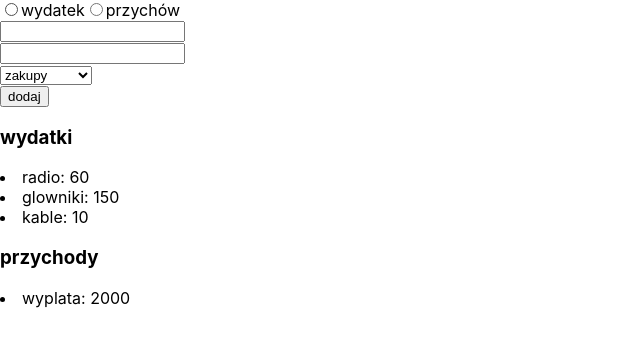
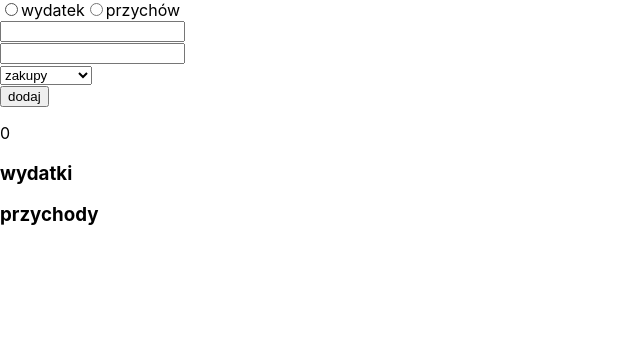
Before and after one commit to mateu52/week4zadania, a React (Create React App) app: page / in a window 1280 px wide. Shown: the top 346 px of the page, without its empty margins (0-640 px from the left). Built offline with nearby package versions, Linux system fonts and the light colour scheme.

Commit message:
zad4 licznik ustawony SUM-ok

```diff
--- a/src/Expense/Expense.js
+++ b/src/Expense/Expense.js
@@ -29,12 +29,15 @@ const sumFun=(initVal)=>{
 
 function Expense(){
 
-    const [expens, setExpense] =useState(expensData);
-    const [income, setIncome] =useState(incomeData);
-    const [expensIn, setExpenseIn] =useState([]);
+    //const [expens, setExpense] =useState(expensData);
+    //const [income, setIncome] =useState(incomeData);
+    const [expens, setExpense] =useState([]);
+    const [income, setIncome] =useState([]);
+
+    //const [expensIn, setExpenseIn] =useState([]);
     const [cost, handleSetCost, resetCost]=useInput("");
-    const [licz, setLicz]=useState("");
-
+    const [licz, setLicz]=useState(0);
+    //const [];
 
     const {register, handleSubmit} = useForm();
 
@@ -46,14 +49,14 @@ function Expense(){
                 id: uuid4(),
                 type:radio1,
                 name:d.name,
-                amount:parseInt(d.amount),
+                amount:parseInt(d.amount,10),
                 category:d.category
             };
            // sumFun(d.amount);
-            setExpenseIn([...expensIn+ d.amount]);
-            expensData.push(expenseInit);
+            //setExpenseIn([...expensIn+ d.amount]);
+            //expensData.push(expenseInit);
             setLicz(licz+expenseInit.amount);
-            sumFun(d);
+            //setExpense([expens, expenseInit]);
             console.log(expensData);
             setRadio1(false);
             setRadio2(false);
@@ -65,7 +68,7 @@ function Expense(){
                 amount:d.amount,
                 category:d.category
             };
-            incomeData.push(incomeInit);
+            //incomeData.push(incomeInit);
             console.log(incomeData);
             setRadio1(false);
             setRadio2(false);
```
